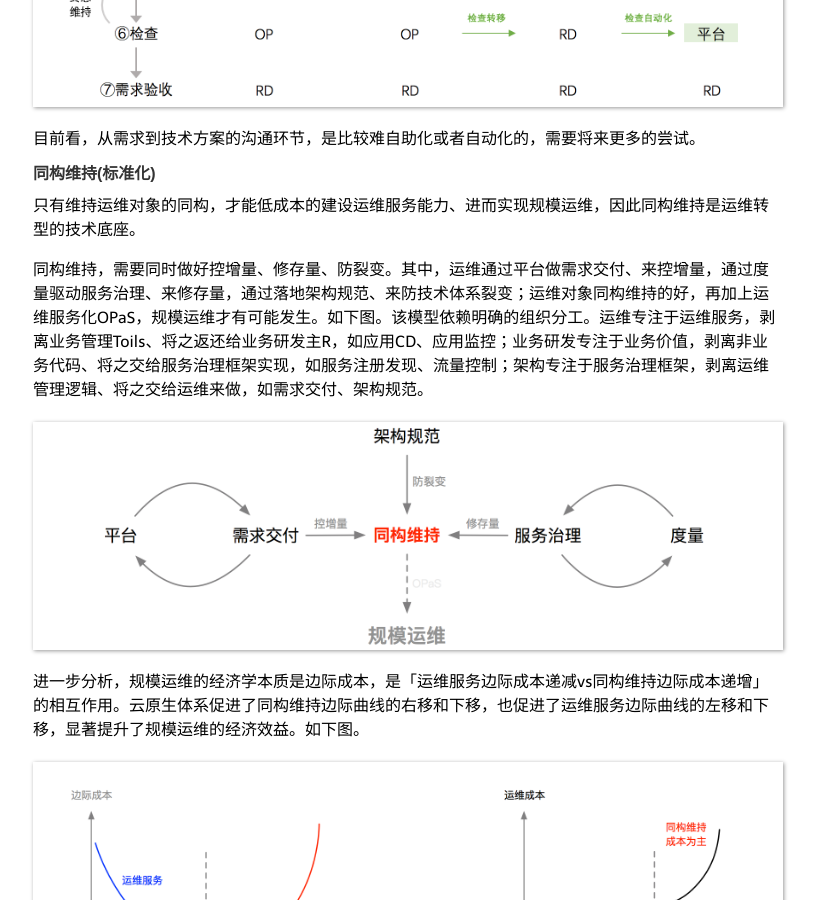
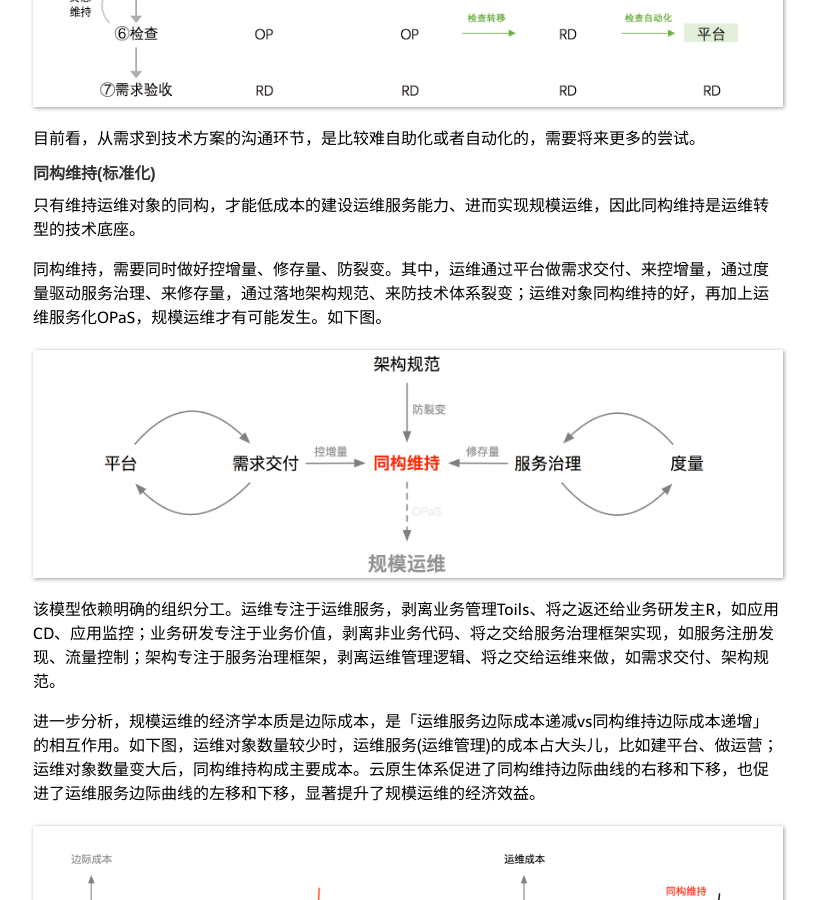
Before and after one commit to niean/niean.github.io, a Jekyll site: the page built from _posts/2022-01-27-ops-cn.markdown, in a window 1280 px wide and 900 px high, scrolled down 6602 px. Shown: the whole window, without its empty margins (232-1049 px from the left). Built offline with Jekyll 4.4.1, drawn with Linux system fonts in a browser that asks for light colours; comment, search, counter and statistics services are not loaded.

Commit message:
更新opas

```diff
--- a/_posts/2022-01-27-ops-cn.markdown
+++ b/_posts/2022-01-27-ops-cn.markdown
@@ -124,11 +124,13 @@ tags:
 #### 同构维持(标准化)
 只有维持运维对象的同构，才能低成本的建设运维服务能力、进而实现规模运维，因此同构维持是运维转型的技术底座。
 
-同构维持，需要同时做好控增量、修存量、防裂变。其中，运维通过平台做需求交付、来控增量，通过度量驱动服务治理、来修存量，通过落地架构规范、来防技术体系裂变；运维对象同构维持的好，再加上运维服务化OPaS，规模运维才有可能发生。如下图。该模型依赖明确的组织分工。运维专注于运维服务，剥离业务管理Toils、将之返还给业务研发主R，如应用CD、应用监控；业务研发专注于业务价值，剥离非业务代码、将之交给服务治理框架实现，如服务注册发现、流量控制；架构专注于服务治理框架，剥离运维管理逻辑、将之交给运维来做，如需求交付、架构规范。
+同构维持，需要同时做好控增量、修存量、防裂变。其中，运维通过平台做需求交付、来控增量，通过度量驱动服务治理、来修存量，通过落地架构规范、来防技术体系裂变；运维对象同构维持的好，再加上运维服务化OPaS，规模运维才有可能发生。如下图。
 
 ![pict](https://raw.githubusercontent.com/niean/niean.github.io/master/images/20220127/opas-tonggou.png)
 
-进一步分析，规模运维的经济学本质是边际成本，是「运维服务边际成本递减vs同构维持边际成本递增」的相互作用。云原生体系促进了同构维持边际曲线的右移和下移，也促进了运维服务边际曲线的左移和下移，显著提升了规模运维的经济效益。如下图。
+该模型依赖明确的组织分工。运维专注于运维服务，剥离业务管理Toils、将之返还给业务研发主R，如应用CD、应用监控；业务研发专注于业务价值，剥离非业务代码、将之交给服务治理框架实现，如服务注册发现、流量控制；架构专注于服务治理框架，剥离运维管理逻辑、将之交给运维来做，如需求交付、架构规范。
+
+进一步分析，规模运维的经济学本质是边际成本，是「运维服务边际成本递减vs同构维持边际成本递增」的相互作用。如下图，运维对象数量较少时，运维服务(运维管理)的成本占大头儿，比如建平台、做运营；运维对象数量变大后，同构维持构成主要成本。云原生体系促进了同构维持边际曲线的右移和下移，也促进了运维服务边际曲线的左移和下移，显著提升了规模运维的经济效益。
 
 ![pict](https://raw.githubusercontent.com/niean/niean.github.io/master/images/20220127/opas-bianji.png)
 
```
Also changed, not shown: 1 other file.
